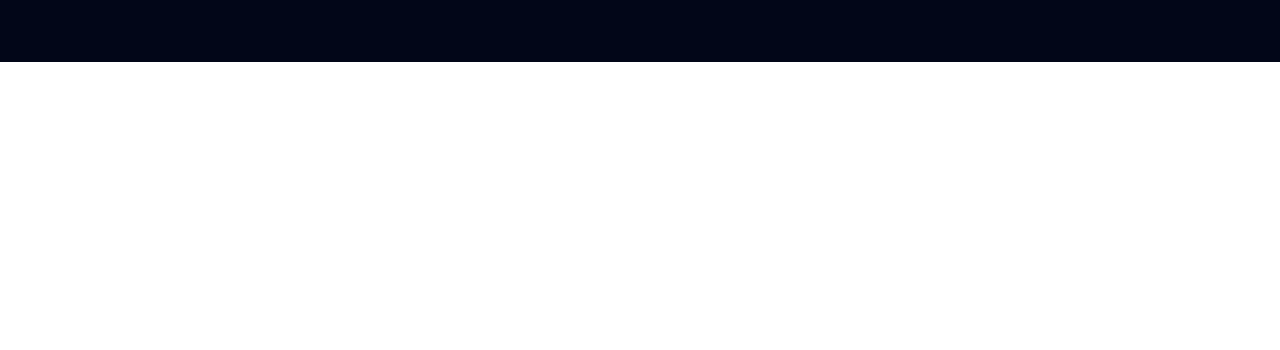
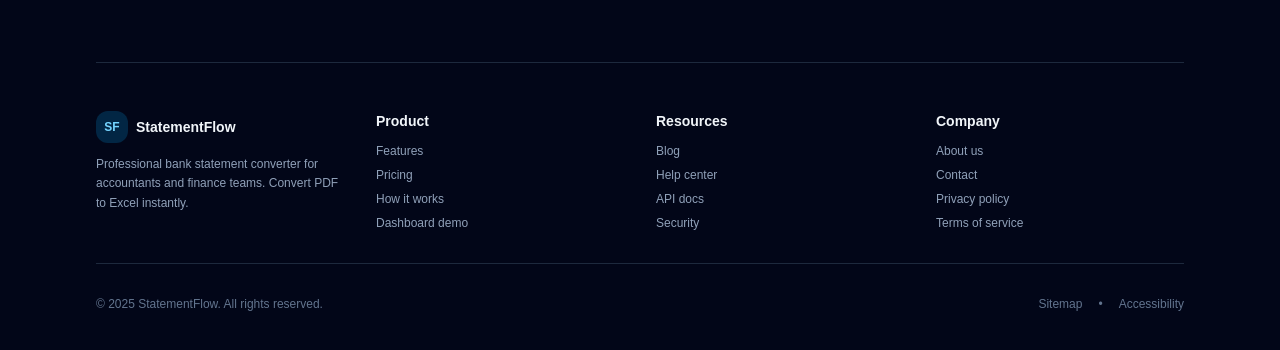
Before and after one commit to TheHakan/bank-statement-ui, a Next.js app: page / in a window 1280 px wide. Shown: the part 3613-3963 px from the top of the page. Before the commit the page ends 3675 px from the top, so only its background shows below. Built offline with nearby package versions, Linux system fonts and the light colour scheme.

Commit message:
Add Footer component with navigation links and company information

```diff
--- /dev/null
+++ b/src/components/layout/footer.tsx
@@ -0,0 +1,63 @@
+import Link from "next/link";
+
+export function Footer() {
+  return (
+    <footer className="mt-16 border-t border-slate-800 pt-12 pb-8">
+      <div className="grid gap-8 sm:grid-cols-2 lg:grid-cols-4">
+        <div>
+          <div className="flex items-center gap-2">
+            <div className="flex h-8 w-8 items-center justify-center rounded-xl bg-sky-500/20 text-xs font-bold text-sky-300">
+              SF
+            </div>
+            <span className="text-sm font-semibold text-slate-100">StatementFlow</span>
+          </div>
+          <p className="mt-3 text-xs text-slate-400 leading-relaxed">
+            Professional bank statement converter for accountants and finance teams.
+            Convert PDF to Excel instantly.
+          </p>
+        </div>
+
+        <div>
+          <h4 className="text-sm font-semibold text-slate-100">Product</h4>
+          <ul className="mt-3 space-y-2 text-xs text-slate-400">
+            <li><Link href="#features" className="hover:text-sky-400">Features</Link></li>
+            <li><Link href="#pricing" className="hover:text-sky-400">Pricing</Link></li>
+            <li><Link href="#how-it-works" className="hover:text-sky-400">How it works</Link></li>
+            <li><Link href="/dashboard" className="hover:text-sky-400">Dashboard demo</Link></li>
+          </ul>
+        </div>
+
+        <div>
+          <h4 className="text-sm font-semibold text-slate-100">Resources</h4>
+          <ul className="mt-3 space-y-2 text-xs text-slate-400">
+            <li><Link href="/blog" className="hover:text-sky-400">Blog</Link></li>
+            <li><Link href="/help" className="hover:text-sky-400">Help center</Link></li>
+            <li><Link href="/api" className="hover:text-sky-400">API docs</Link></li>
+            <li><Link href="/security" className="hover:text-sky-400">Security</Link></li>
+          </ul>
+        </div>
+
+        <div>
+          <h4 className="text-sm font-semibold text-slate-100">Company</h4>
+          <ul className="mt-3 space-y-2 text-xs text-slate-400">
+            <li><Link href="/about" className="hover:text-sky-400">About us</Link></li>
+            <li><Link href="/contact" className="hover:text-sky-400">Contact</Link></li>
+            <li><Link href="/privacy" className="hover:text-sky-400">Privacy policy</Link></li>
+            <li><Link href="/terms" className="hover:text-sky-400">Terms of service</Link></li>
+          </ul>
+        </div>
+      </div>
+
+      <div className="mt-8 pt-8 border-t border-slate-800 flex flex-col sm:flex-row items-center justify-between gap-4">
+        <p className="text-xs text-slate-500">
+          © 2025 StatementFlow. All rights reserved.
+        </p>
+        <div className="flex items-center gap-4 text-xs text-slate-500">
+          <Link href="/sitemap" className="hover:text-sky-400">Sitemap</Link>
+          <span>•</span>
+          <Link href="/accessibility" className="hover:text-sky-400">Accessibility</Link>
+        </div>
+      </div>
+    </footer>
+  );
+}
```
